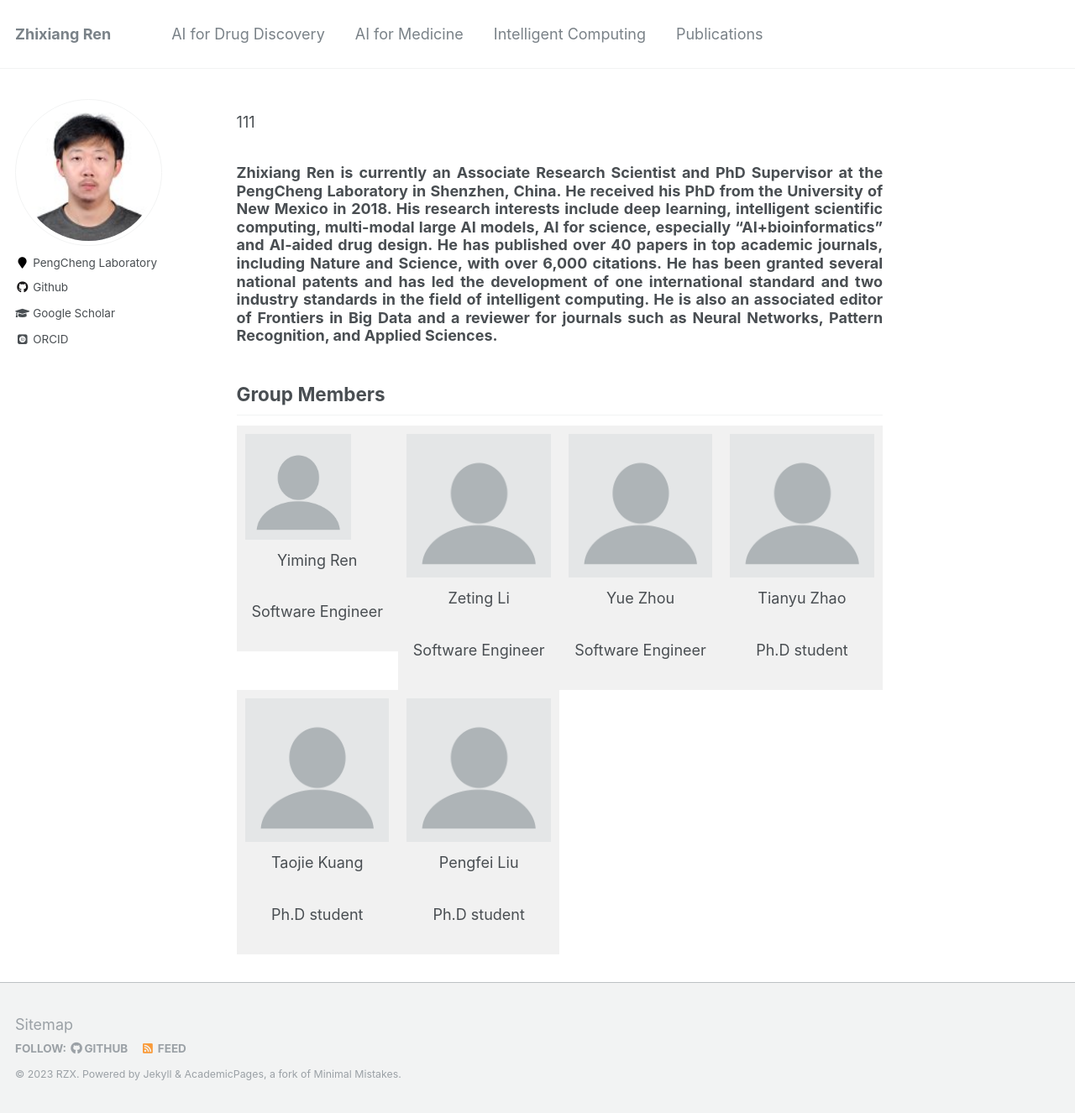
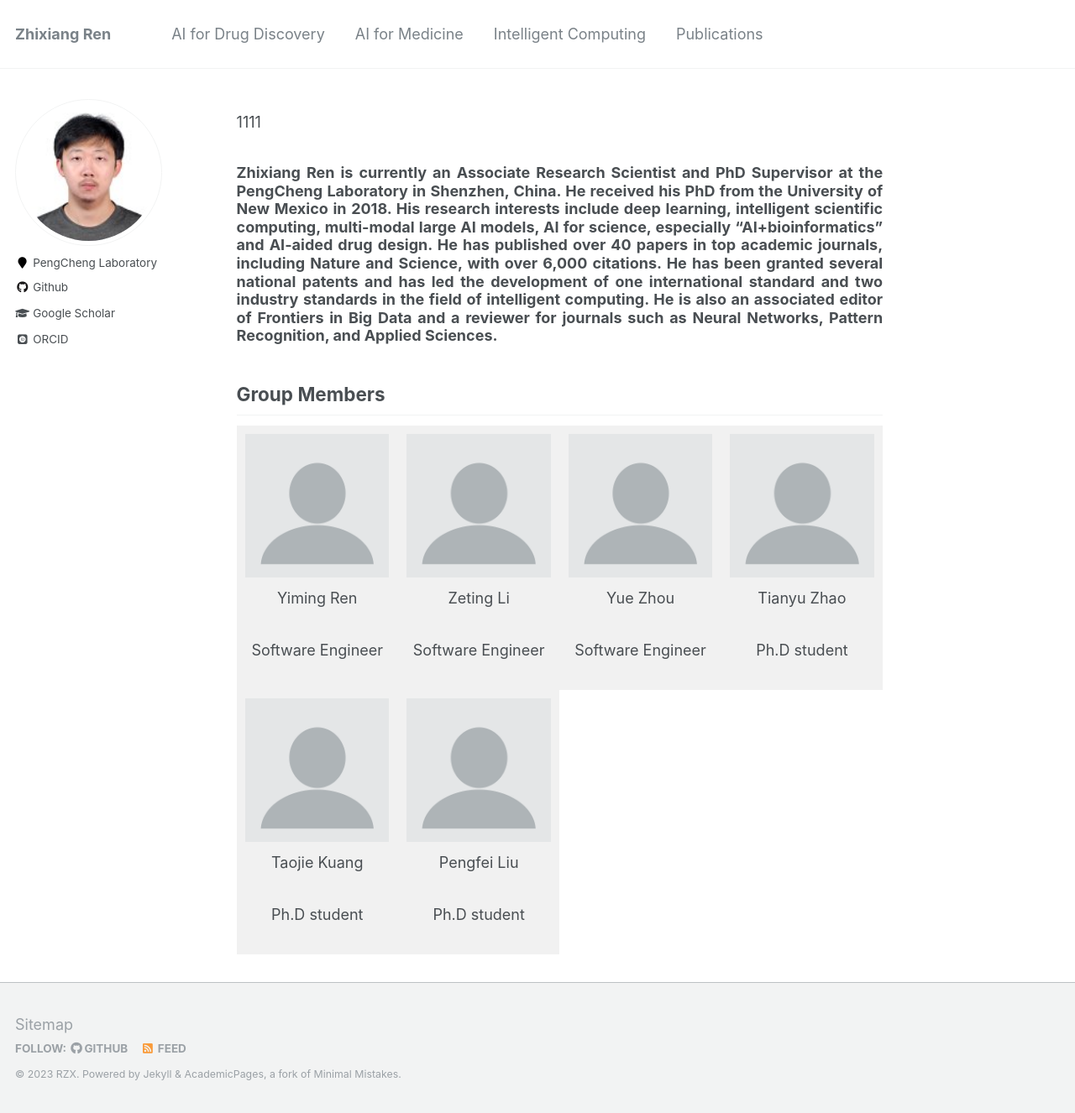
Before and after one commit to zhixiang-ren/zhixiang-ren.github.io, a Jekyll site: the page built from _pages/about.html, in a window 1280 px wide and 1326 px high. Shown: the whole window at 84% size. Built offline with Jekyll 4.4.1, drawn with Linux system fonts in a browser that asks for light colours; some web fonts are replaced.

Commit message:
Update about.html

```diff
--- a/_pages/about.html
+++ b/_pages/about.html
@@ -7,7 +7,7 @@ redirect_from:
   - /about/
   - /about.html
 ---
-111
+1111
 <h3 style="text-align:justify;">Zhixiang Ren is currently an Associate Research Scientist and PhD Supervisor at the PengCheng Laboratory in Shenzhen, China. He received his PhD from the University of New Mexico in 2018. His research interests include deep learning, intelligent scientific computing, multi-modal large AI models, AI for science, especially “AI+bioinformatics” and AI-aided drug design. He has published over 40 papers in top academic journals, including Nature and Science, with over 6,000 citations. He has been granted several national patents and has led the development of one international standard and two industry standards in the field of intelligent computing. He is also an associated editor of Frontiers in Big Data and a reviewer for journals such as Neural Networks, Pattern Recognition, and Applied Sciences.
 </h3>
 
@@ -16,7 +16,7 @@ redirect_from:
 <div style="float: left;">
 
   <div style="width: 25%;padding: 5px;background-color: rgb(241, 241, 241);float: left;">
-    <img style="width: 75%;padding: 3%;" src="/images/profile.png">
+    <img style="width: 100%;padding: 3%;" src="/images/profile.png">
     <p style="width: 100%;padding: 3%;text-align:center">Yiming Ren</p>
     <p style="width: 100%;padding: 3%;text-align:center">Software Engineer</p>
   </div>
```
